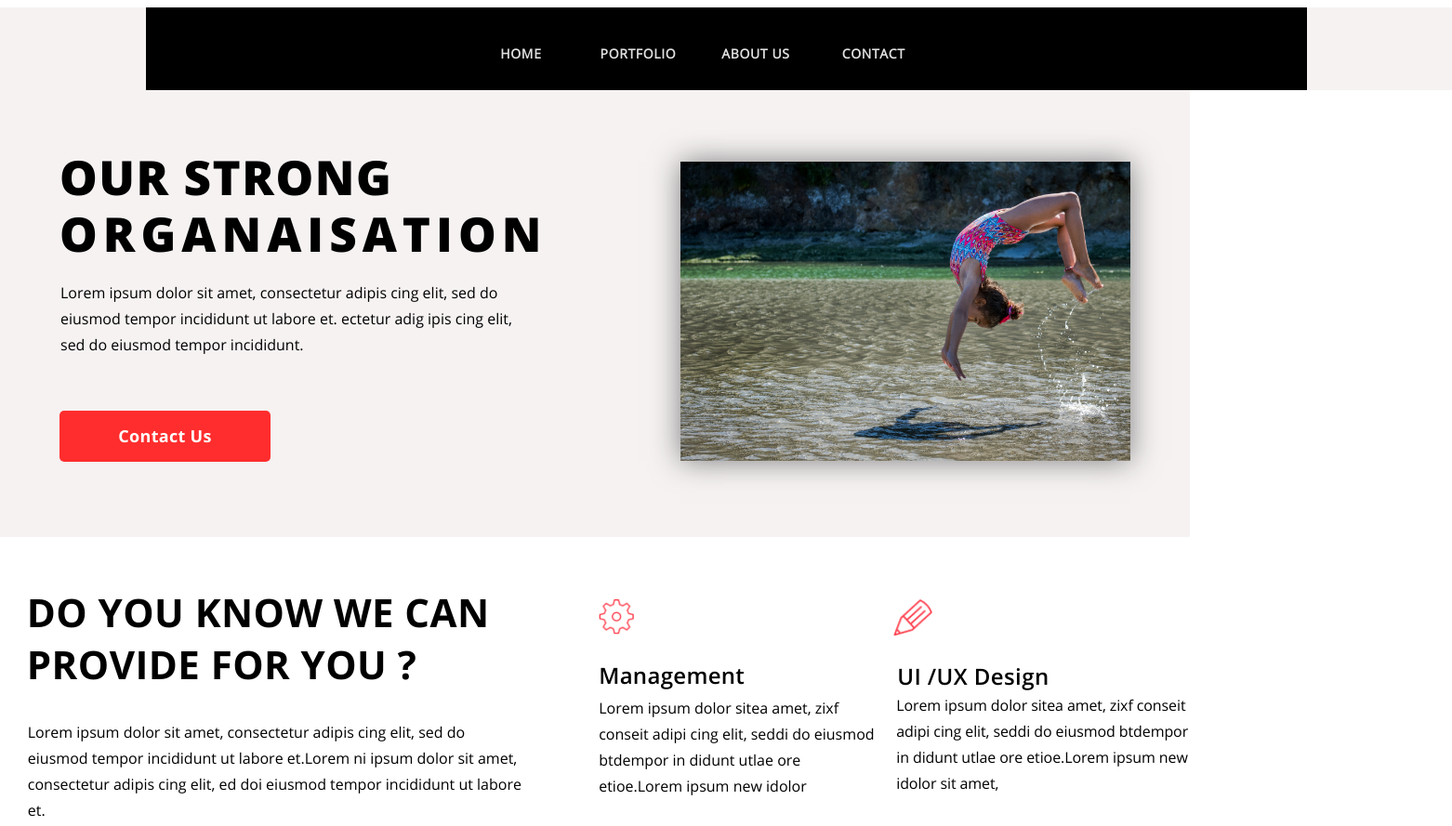
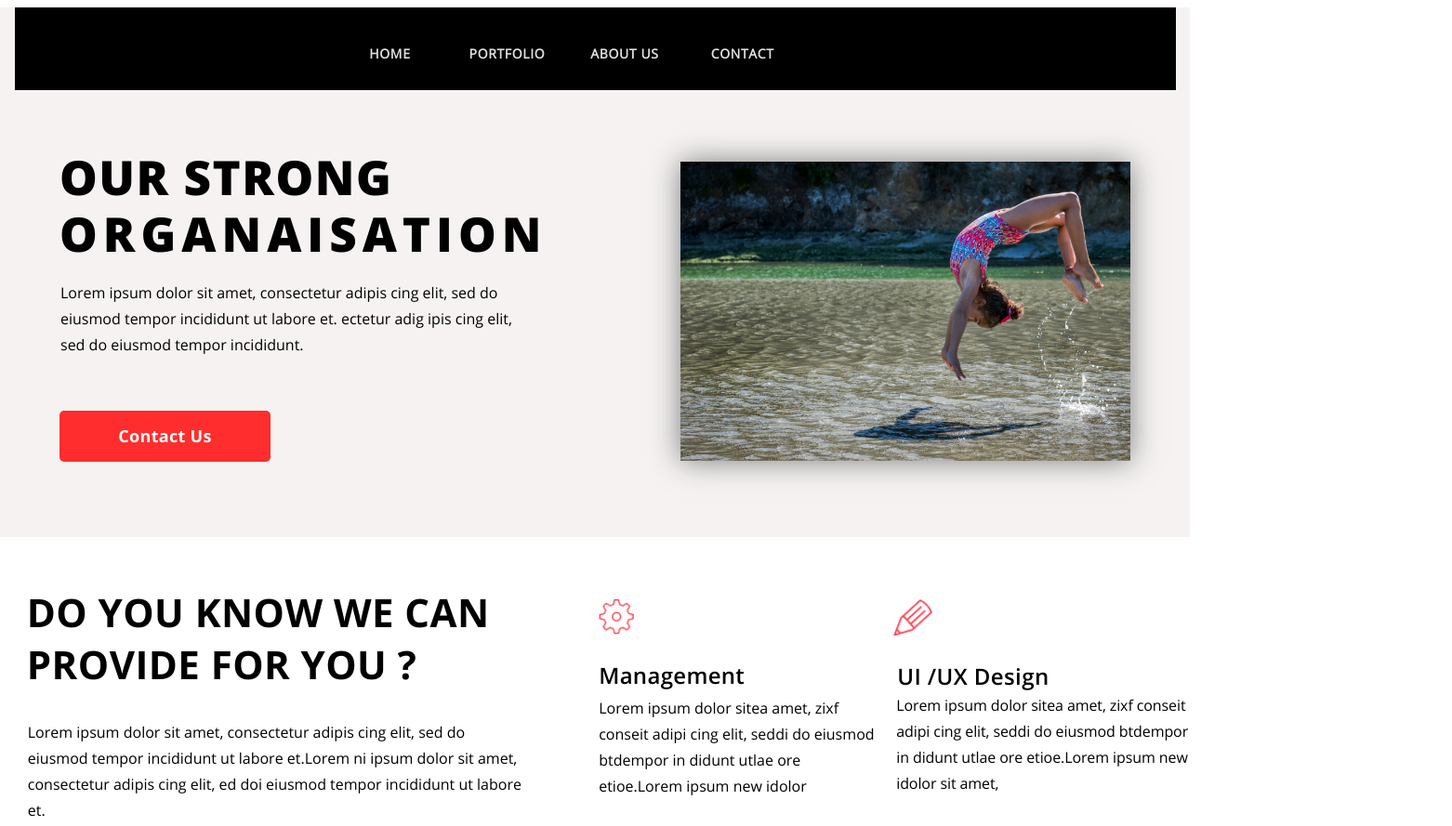
Before and after one commit to Leogrand-Vlad/skillfactory-module-3-Zagitov, a plain HTML site: page index.html in a window 1280 px wide. Shown: the top 889 px of the page at 93% size, 1562 px wide, since content can reach past the window. Drawn offline with Linux system fonts and the light colour scheme.

Commit message:
Update style.css

```diff
--- a/css/style.css
+++ b/css/style.css
@@ -757,6 +757,10 @@ footer {
 }
 
 @media screen and (max-width: 1500px) {
+	.header-back {
+	width: 100%;
+	margin: 0 auto;
+	}
 	.linkmedia {
 		width: 42%;
 		height: auto;
```
